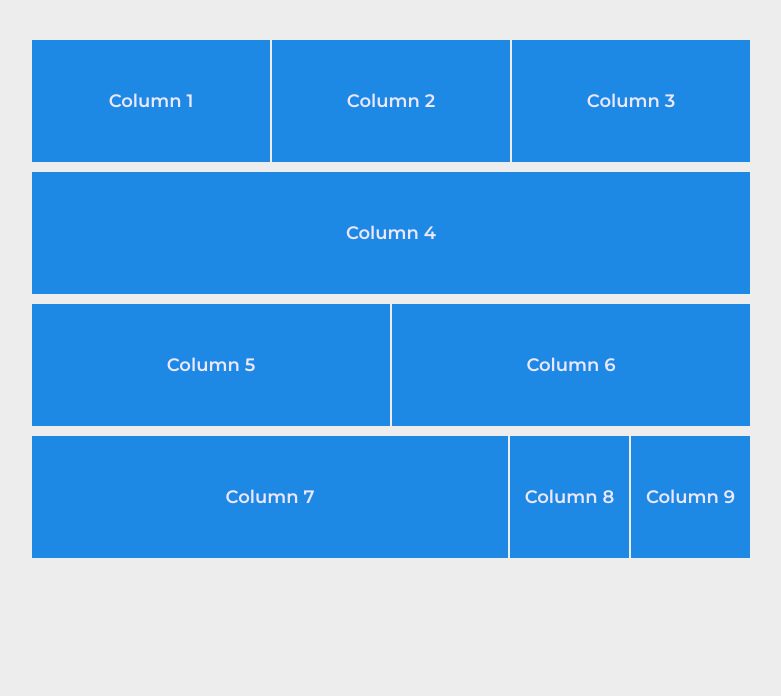
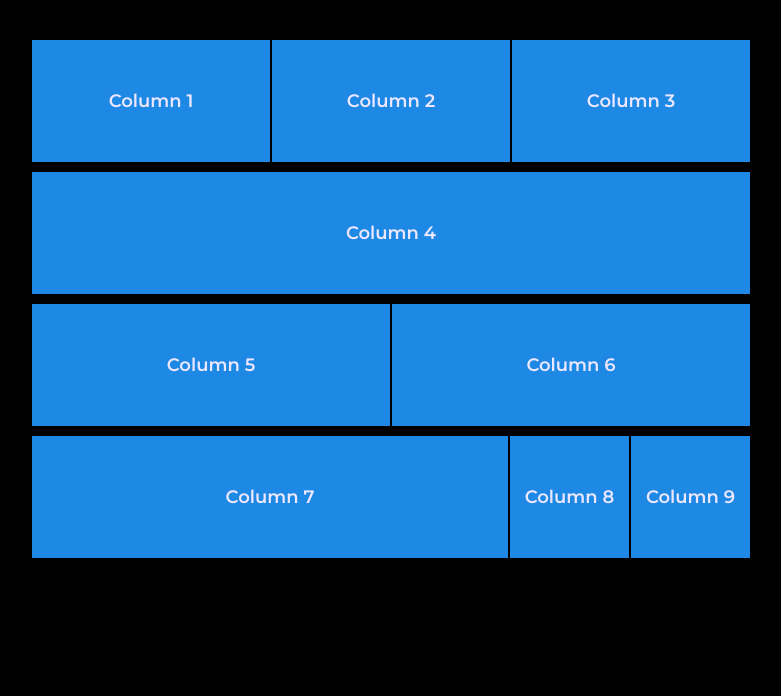
Before and after one commit to salmankhan97/basicgrid, a plain HTML site: page index.html in a window 1280 px wide. Shown: the part 104-800 px from the top of the page, without its empty margins (249-1030 px from the left). Drawn offline with Linux system fonts and the light colour scheme.

Commit message:
Add files via upload

```diff
--- a/css/style.css
+++ b/css/style.css
@@ -1,6 +1,6 @@
 body{
     margin: 0;
-    background-color: #ededed;
+    background-color: black;
     font-family: 'Montserrat', sans-serif;
     /* margin: auto; */
 }
```
